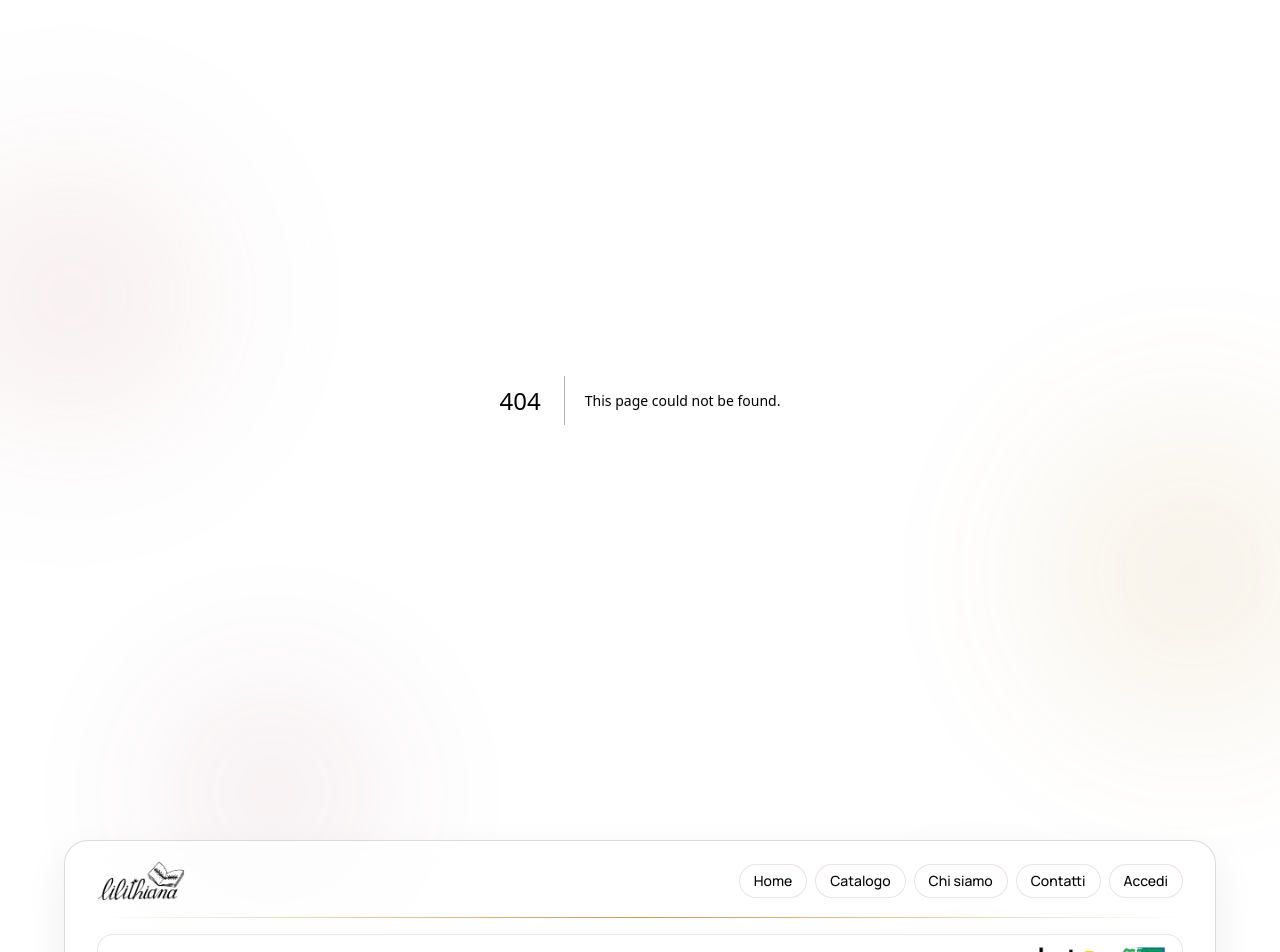
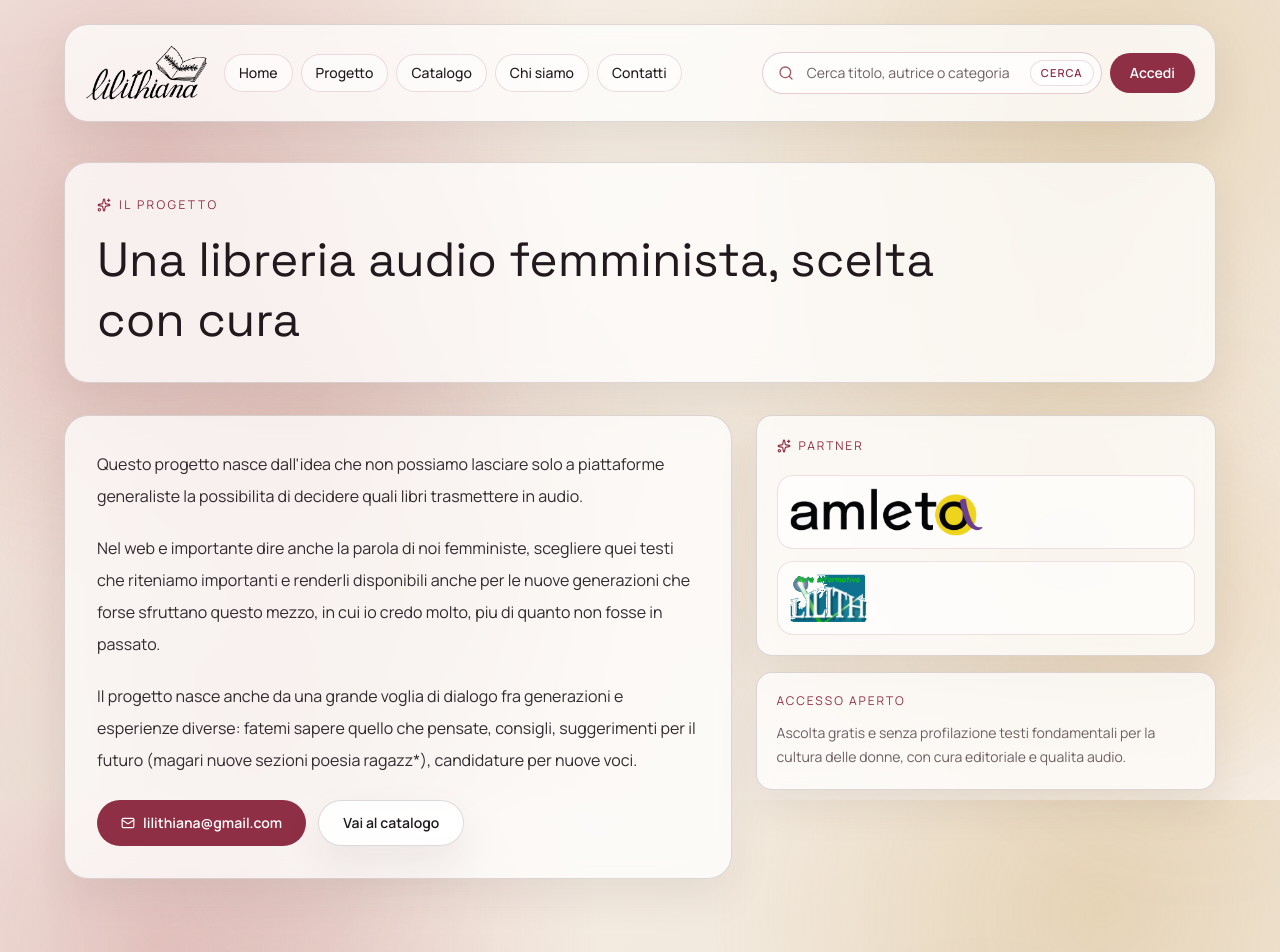
Before and after one commit to lilithianalibri/Lilithiana, a Next.js app: page /progetto in a window 1280 px wide. Before the commit this address had no page. Shown: the top 952 px of the page. Built offline with nearby package versions, Linux system fonts and the light colour scheme; no server answers.

Commit message:
feat: move progetto to dedicated page and add partner sidebar

```diff
--- a/app/chi-siamo/page.tsx
+++ b/app/chi-siamo/page.tsx
@@ -87,7 +87,7 @@ export default function AboutPage() {
               <article className="panel rounded-2xl p-5">
                 <p className="inline-flex items-center gap-2 text-xs uppercase tracking-[0.16em] text-accent">
                   <Sparkles size={14} />
-                  Associazioni partner
+                  Partner
                 </p>
                 <div className="mt-4 space-y-3">
                   <div className="rounded-2xl border border-accent/14 bg-white/62 px-3 py-3">
--- a/app/components/main-nav.tsx
+++ b/app/components/main-nav.tsx
@@ -5,7 +5,7 @@ import { NavAuthActions } from "./nav-auth-actions";
 
 const menuItems = [
   { label: "Home", href: "/" },
-  { label: "Progetto", href: "/#progetto" },
+  { label: "Progetto", href: "/progetto" },
   { label: "Catalogo", href: "/library" },
   { label: "Chi siamo", href: "/chi-siamo" },
   { label: "Contatti", href: "/contatti" },
--- a/app/components/site-footer.tsx
+++ b/app/components/site-footer.tsx
@@ -3,6 +3,7 @@ import Link from "next/link";
 
 const footerLinks = [
   { label: "Home", href: "/" },
+  { label: "Progetto", href: "/progetto" },
   { label: "Catalogo", href: "/library" },
   { label: "Chi siamo", href: "/chi-siamo" },
   { label: "Contatti", href: "/contatti" },
--- a/app/page.tsx
+++ b/app/page.tsx
@@ -216,54 +216,6 @@ export default function Home() {
             </div>
           </section>
 
-          <section id="progetto" className="panel rounded-3xl p-6 sm:p-8">
-            <div className="grid gap-6 lg:grid-cols-[1.35fr_1fr]">
-              <article>
-                <p className="text-xs uppercase tracking-[0.2em] text-muted">
-                  Il progetto
-                </p>
-                <h2 className="mt-3 font-display text-3xl leading-tight sm:text-4xl">
-                  Una libreria audio femminista, scelta con cura
-                </h2>
-                <div className="mt-4 space-y-4 text-base text-muted">
-                  <p>
-                    Questo progetto nasce dall&apos;idea che non possiamo lasciare solo
-                    a piattaforme generaliste la possibilita di decidere quali libri
-                    trasmettere in audio.
-                  </p>
-                  <p>
-                    Nel web e importante dire anche la parola di noi femministe,
-                    scegliere i testi che riteniamo importanti e renderli disponibili
-                    anche alle nuove generazioni, che forse usano questo mezzo piu di
-                    quanto accadesse in passato.
-                  </p>
-                  <p>
-                    Il progetto nasce anche da una grande voglia di dialogo fra
-                    generazioni ed esperienze diverse: fatemi sapere cosa pensate,
-                    consigli, suggerimenti per il futuro (magari nuove sezioni, poesia,
-                    ragazz*), candidature per nuove voci.
-                  </p>
-                </div>
-              </article>
-
-              <article className="panel rounded-2xl bg-white/70 p-5">
-                <p className="text-xs uppercase tracking-[0.2em] text-muted">
-                  Contatti
-                </p>
-                <p className="mt-3 text-sm text-muted">
-                  Se vuoi contribuire con idee, testi o voce narrante, scrivi
-                  direttamente all&apos;indirizzo del progetto.
-                </p>
-                <a
-                  href="mailto:lilithiana@gmail.com"
-                  className="mt-5 inline-flex items-center justify-center rounded-full bg-accent px-5 py-2.5 text-sm font-semibold text-white transition hover:brightness-110"
-                >
-                  lilithiana@gmail.com
-                </a>
-              </article>
-            </div>
-          </section>
-
           <section id="catalogo" className="panel rounded-3xl p-6 sm:p-8">
             <div className="mb-5 flex flex-wrap items-start justify-between gap-4">
               <div>
--- /dev/null
+++ b/app/progetto/page.tsx
@@ -0,0 +1,112 @@
+import type { Metadata } from "next";
+import Image from "next/image";
+import Link from "next/link";
+import { Mail, Sparkles } from "lucide-react";
+import { MainNav } from "../components/main-nav";
+
+export const metadata: Metadata = {
+  title: "Progetto | LILITHIANA",
+  description:
+    "Visione editoriale del progetto LILITHIANA: audiolibri femministi, accesso libero e dialogo tra generazioni.",
+};
+
+export default function ProjectPage() {
+  return (
+    <div className="min-h-screen px-6 pb-16 pt-6 sm:px-10 lg:px-16">
+      <div className="mx-auto max-w-6xl">
+        <MainNav />
+
+        <main className="space-y-8">
+          <section className="panel rounded-3xl p-6 sm:p-8">
+            <p className="inline-flex items-center gap-2 text-xs uppercase tracking-[0.2em] text-accent">
+              <Sparkles size={14} />
+              Il progetto
+            </p>
+            <h1 className="mt-3 max-w-4xl font-display text-4xl leading-tight sm:text-5xl">
+              Una libreria audio femminista, scelta con cura
+            </h1>
+          </section>
+
+          <section className="grid gap-6 lg:grid-cols-[1.45fr_1fr]">
+            <article className="panel rounded-3xl p-6 sm:p-8">
+              <div className="space-y-5 text-base leading-8 text-foreground/92">
+                <p>
+                  Questo progetto nasce dall&apos;idea che non possiamo lasciare solo a
+                  piattaforme generaliste la possibilita di decidere quali libri
+                  trasmettere in audio.
+                </p>
+                <p>
+                  Nel web e importante dire anche la parola di noi femministe,
+                  scegliere quei testi che riteniamo importanti e renderli disponibili
+                  anche per le nuove generazioni che forse sfruttano questo mezzo, in
+                  cui io credo molto, piu di quanto non fosse in passato.
+                </p>
+                <p>
+                  Il progetto nasce anche da una grande voglia di dialogo fra
+                  generazioni e esperienze diverse: fatemi sapere quello che pensate,
+                  consigli, suggerimenti per il futuro (magari nuove sezioni poesia
+                  ragazz*), candidature per nuove voci.
+                </p>
+              </div>
+
+              <div className="mt-6 flex flex-wrap gap-3">
+                <a
+                  href="mailto:lilithiana@gmail.com"
+                  className="inline-flex items-center gap-2 rounded-full bg-accent px-6 py-3 text-sm font-semibold text-white transition hover:brightness-110"
+                >
+                  <Mail size={14} />
+                  lilithiana@gmail.com
+                </a>
+                <Link
+                  href="/library"
+                  className="panel inline-flex items-center justify-center rounded-full px-6 py-3 text-sm font-semibold transition hover:bg-white"
+                >
+                  Vai al catalogo
+                </Link>
+              </div>
+            </article>
+
+            <aside className="space-y-4">
+              <article className="panel rounded-2xl p-5">
+                <p className="inline-flex items-center gap-2 text-xs uppercase tracking-[0.16em] text-accent">
+                  <Sparkles size={14} />
+                  Partner
+                </p>
+                <div className="mt-4 space-y-3">
+                  <div className="rounded-2xl border border-accent/14 bg-white/62 px-3 py-3">
+                    <Image
+                      src="/partners/amleta-logo.png"
+                      alt="Logo Amleta"
+                      width={564}
+                      height={140}
+                      className="h-12 w-auto"
+                    />
+                  </div>
+                  <div className="rounded-2xl border border-accent/14 bg-white/62 px-3 py-3">
+                    <Image
+                      src="/partners/rete-lilith-logo.png"
+                      alt="Logo Rete informativa Lilith"
+                      width={118}
+                      height={73}
+                      className="h-12 w-auto"
+                    />
+                  </div>
+                </div>
+              </article>
+
+              <article className="panel rounded-2xl p-5">
+                <p className="text-xs uppercase tracking-[0.16em] text-accent">
+                  Accesso aperto
+                </p>
+                <p className="mt-3 text-sm leading-6 text-muted">
+                  Ascolta gratis e senza profilazione testi fondamentali per la
+                  cultura delle donne, con cura editoriale e qualita audio.
+                </p>
+              </article>
+            </aside>
+          </section>
+        </main>
+      </div>
+    </div>
+  );
+}
```
